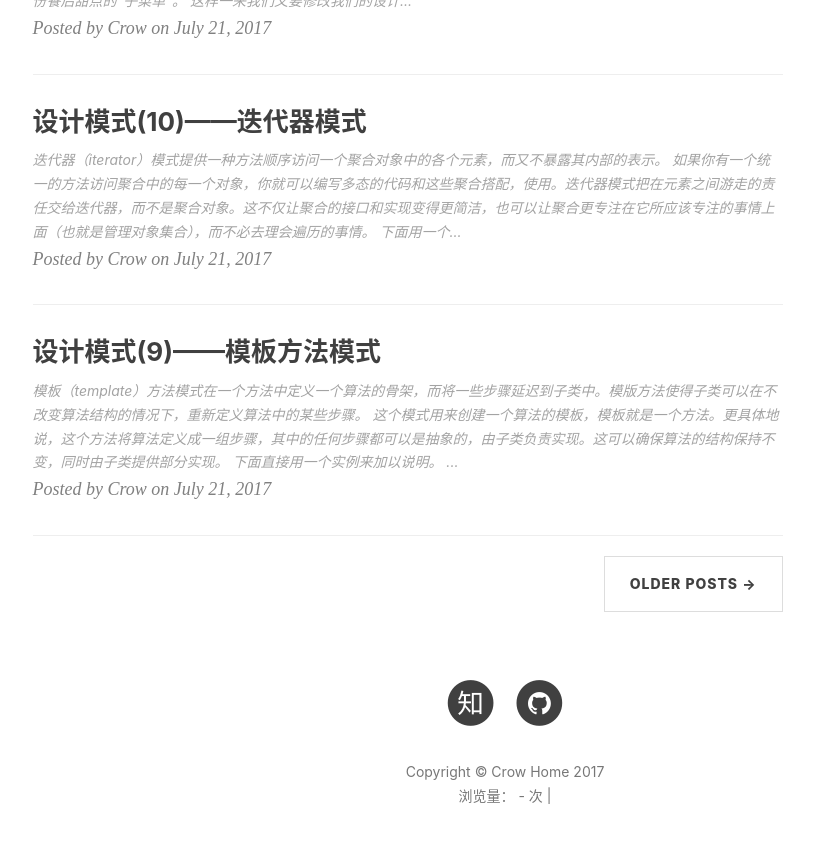
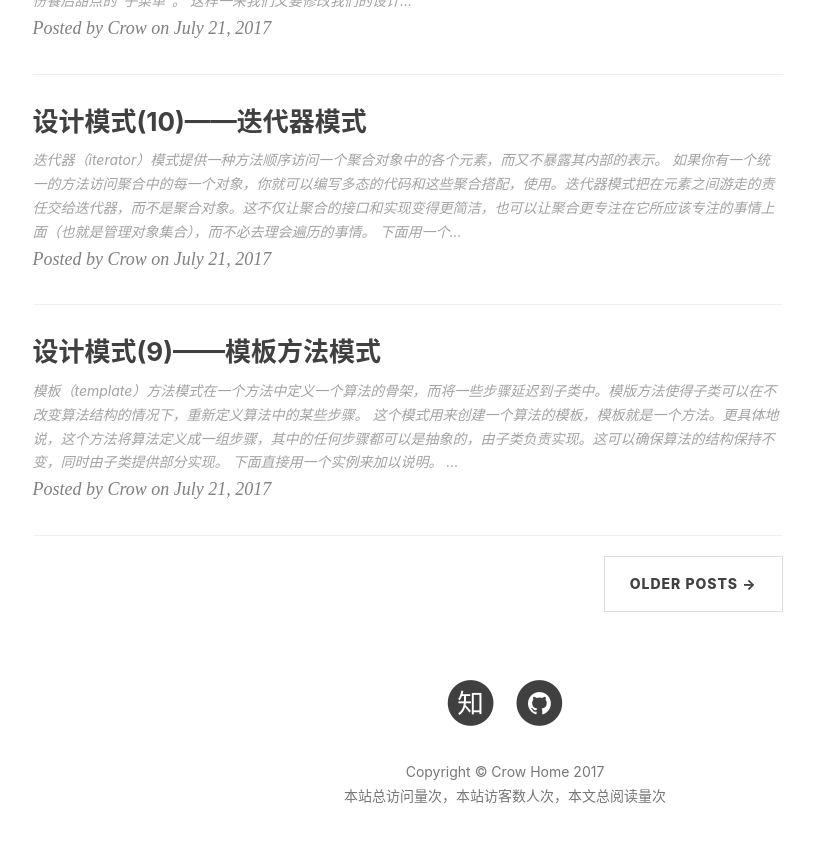
Before and after one commit to hubaoquan/CrowHawk.github.io, a Jekyll site: the page built from index.html, in a window 1280 px wide and 900 px high, scrolled down 2184 px. Shown: the top 843 px of the window, without its empty margins (135-949 px from the left). Built offline with Jekyll 4.4.1, drawn with Linux system fonts in a browser that asks for light colours; nearby versions of some CDN libraries; the list of posts is cut into pages by our own code; comment, search, counter and statistics services are not loaded.

Commit message:
visitor2

```diff
--- a/_includes/footer.html
+++ b/_includes/footer.html
@@ -81,9 +81,8 @@
                 </ul>
                 <p class="copyright text-muted">
                     Copyright &copy; {{ site.title }} {{ site.time | date: '%Y' }}
-                    <br>
-		    <script src="http://jerry-cdn.b0.upaiyun.com/hit-kounter/hit-kounter-0.1.1.js"></script>
-		    浏览量：<span data-hk-page="current"> - </span>次<span class="pause"> | </span>
+                <br>
+            	本站总访问量<span id="busuanzi_value_site_pv"></span>次，本站访客数<span id="busuanzi_value_site_uv"></span>人次，本文总阅读量<span id="busuanzi_value_page_pv"></span>次
                 </p>
             </div>
         </div>
```
